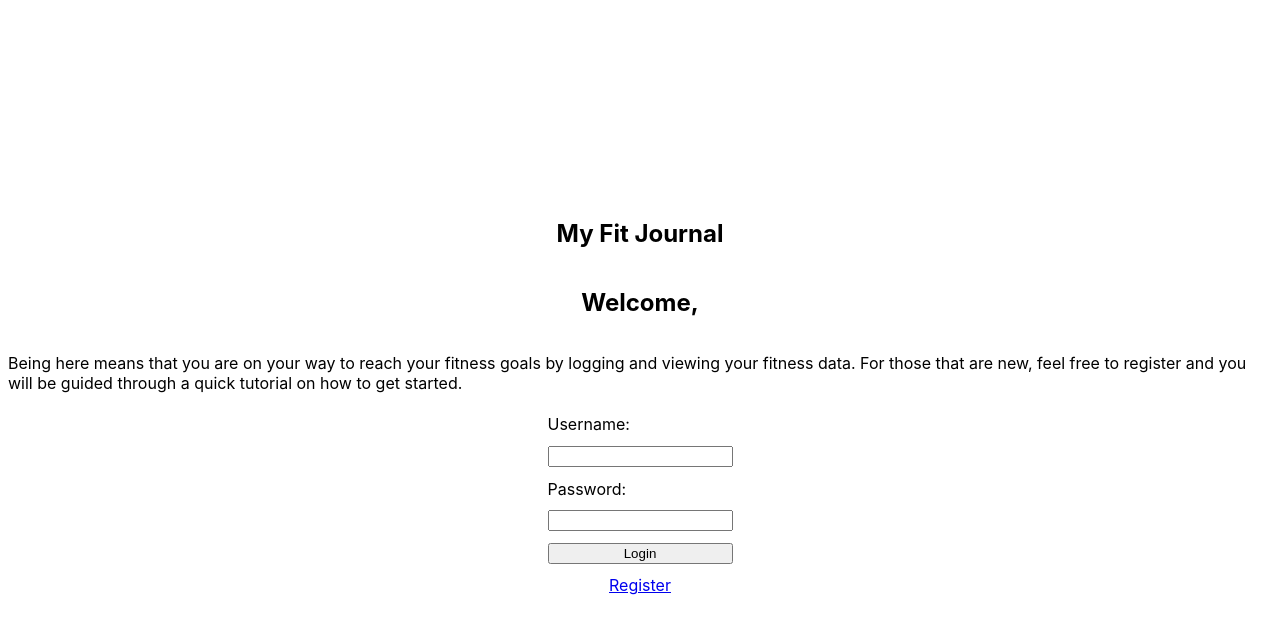
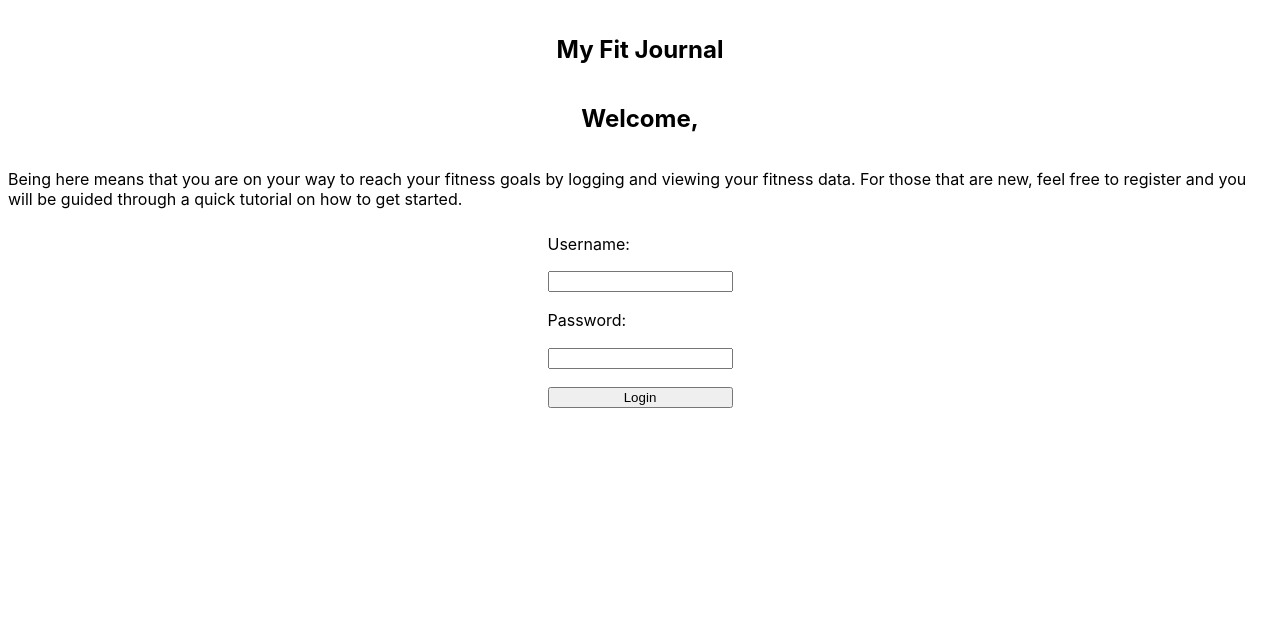
Before and after one commit to cfloyd252/My-Fit-Journal-Client, a React (Create React App) app: page / in a window 1280 px wide. Shown: the top 634 px of the page. Built offline with nearby package versions, Linux system fonts and the light colour scheme; no server answers.

Commit message:
fully functioning mvp

```diff
--- a/src/App.js
+++ b/src/App.js
@@ -13,6 +13,8 @@ import './App.css'
 import EntriesApiService from './services/entries-api-service';
 import Header from './Components/Header/Header'
 import {withRouter} from 'react-router'
+import TokenService from './services/token-service';
+import AuthApiService from './services/auth-api-service'
 
 class App extends Component {
   state = {
@@ -22,12 +24,14 @@ class App extends Component {
   }
 
   componentDidMount() {
-    EntriesApiService.getWeightEntries()
+    if(TokenService.hasAuthToken()) {
+      EntriesApiService.getWeightEntries()
       .then(weightEntries => this.setState({ weightEntries }));
-    EntriesApiService.getWaterEntries()
-      .then(waterEntries => this.setState({ waterEntries }))
-    EntriesApiService.getActivityEntries()
-      .then(activityEntries => this.setState({ activityEntries }))
+      EntriesApiService.getWaterEntries()
+        .then(waterEntries => this.setState({ waterEntries }))
+      EntriesApiService.getActivityEntries()
+        .then(activityEntries => this.setState({ activityEntries }))
+    }
   }
 
   handleWaterSubmit = ev => {
@@ -72,6 +76,28 @@ class App extends Component {
     this.props.history.push('/journal/activity')
   }
 
+  handleSubmitJwtAuth = ev => {
+    ev.preventDefault()
+    const { user_name, password } = ev.target
+
+    AuthApiService.postLogin({
+      user_name: user_name.value,
+      password: password.value,
+    })
+      .then(res => {
+        user_name.value = ''
+        password.value= ''
+        TokenService.saveAuthToken(res.authToken)
+        EntriesApiService.getWeightEntries()
+        .then(weightEntries => this.setState({ weightEntries }));
+        EntriesApiService.getWaterEntries()
+          .then(waterEntries => this.setState({ waterEntries }))
+        EntriesApiService.getActivityEntries()
+          .then(activityEntries => this.setState({ activityEntries }))
+        this.props.history.push('/journal')
+      })
+  }
+
   render() {
     let currentWeightEntry = this.state.weightEntries[0]
     let currentWaterEntry = this.state.waterEntries[0]
@@ -79,7 +105,11 @@ class App extends Component {
 
     return (
       <main className='App'>
-          <PublicOnlyeRoute exact path={'/'} component={LandingPage} />
+          <PublicOnlyeRoute
+            exact path={'/'}
+            component={LandingPage}
+            handleSubmit={this.handleSubmitJwtAuth}
+          />
           <PublicOnlyeRoute exact path={'/register'} component={RegistrationPage} />
           <PrivateRoute path={'/journal'} component={Header} />
           <PrivateRoute
--- a/src/Pages/LandingPage/LandingPage.css
+++ b/src/Pages/LandingPage/LandingPage.css
@@ -3,7 +3,6 @@
   width: 100%;
   display: flex;
   flex-direction: column;
-  justify-content: center;
   align-items: center;
 }
 
--- a/src/Pages/LandingPage/LandingPage.js
+++ b/src/Pages/LandingPage/LandingPage.js
@@ -1,26 +1,9 @@
 import React, { Component } from 'react'
-import { Link } from 'react-router-dom'
+// import { Link } from 'react-router-dom'
 import './LandingPage.css'
-import TokenService from '../../services/token-service'
-import AuthApiService from '../../services/auth-api-service'
+
 
 export class LandingPage extends Component {
-  handleSubmitJwtAuth = ev => {
-    ev.preventDefault()
-    const { user_name, password } = ev.target
-
-    AuthApiService.postLogin({
-      user_name: user_name.value,
-      password: password.value,
-    })
-      .then(res => {
-        user_name.value = ''
-        password.value= ''
-        TokenService.saveAuthToken(res.authToken)
-      })
-
-      this.props.history.push('/journal')
-  }
   render() {
     return (
       <section id='landing-page'>
@@ -32,13 +15,13 @@ export class LandingPage extends Component {
           are new, feel free to register and you will be guided through a
           quick tutorial on how to get started.
         </p>
-        <form id='login-form' onSubmit={this.handleSubmitJwtAuth}>
+        <form id='login-form' onSubmit={this.props.handleSubmit}>
           <label htmlFor="user_name">Username:</label>
           <input type="text" name="user_name" id="user_name" />
           <label htmlFor="password">Password:</label>
           <input type="password" name="password" id="password" />
           <button type="submit">Login</button>
-          <Link to='/register' id='register-link'>Register</Link>
+          {/* <Link to='/register' id='register-link'>Register</Link> */}
         </form>
       </section>
     )
--- a/src/Utils/PublicOnlyRoute.js
+++ b/src/Utils/PublicOnlyRoute.js
@@ -2,7 +2,7 @@ import React from 'react'
 import { Route, Redirect } from 'react-router-dom'
 import TokenService from '../services/token-service'
 
-export default function PublicOnlyRoute({ component, ...props }) {
+export default function PublicOnlyRoute({ component, handleSubmit, ...props }) {
   const Component = component
   return (
     <Route
@@ -10,7 +10,10 @@ export default function PublicOnlyRoute({ component, ...props }) {
       render={componentProps => (
         TokenService.hasAuthToken()
           ? <Redirect to={'/journal'} />
-          : <Component {...componentProps} />
+          : <Component
+              handleSubmit = {handleSubmit}
+              {...componentProps}
+            />
       )}
     />
   )
```
